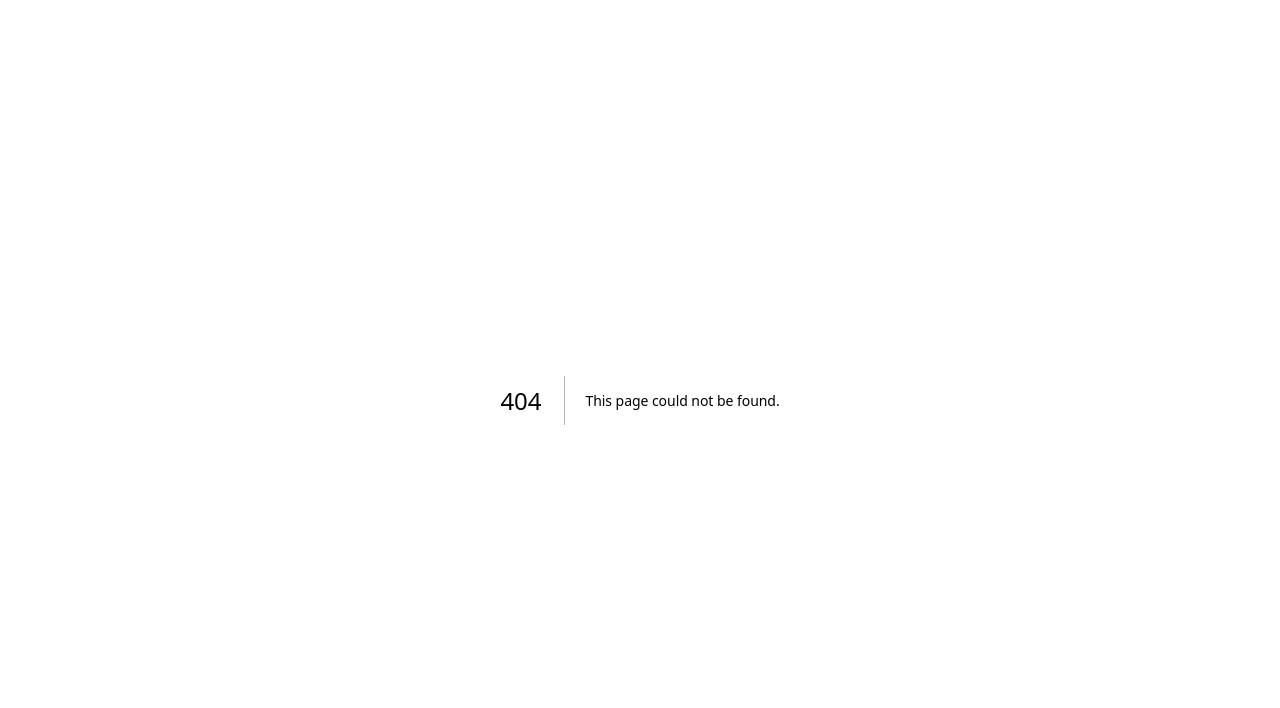
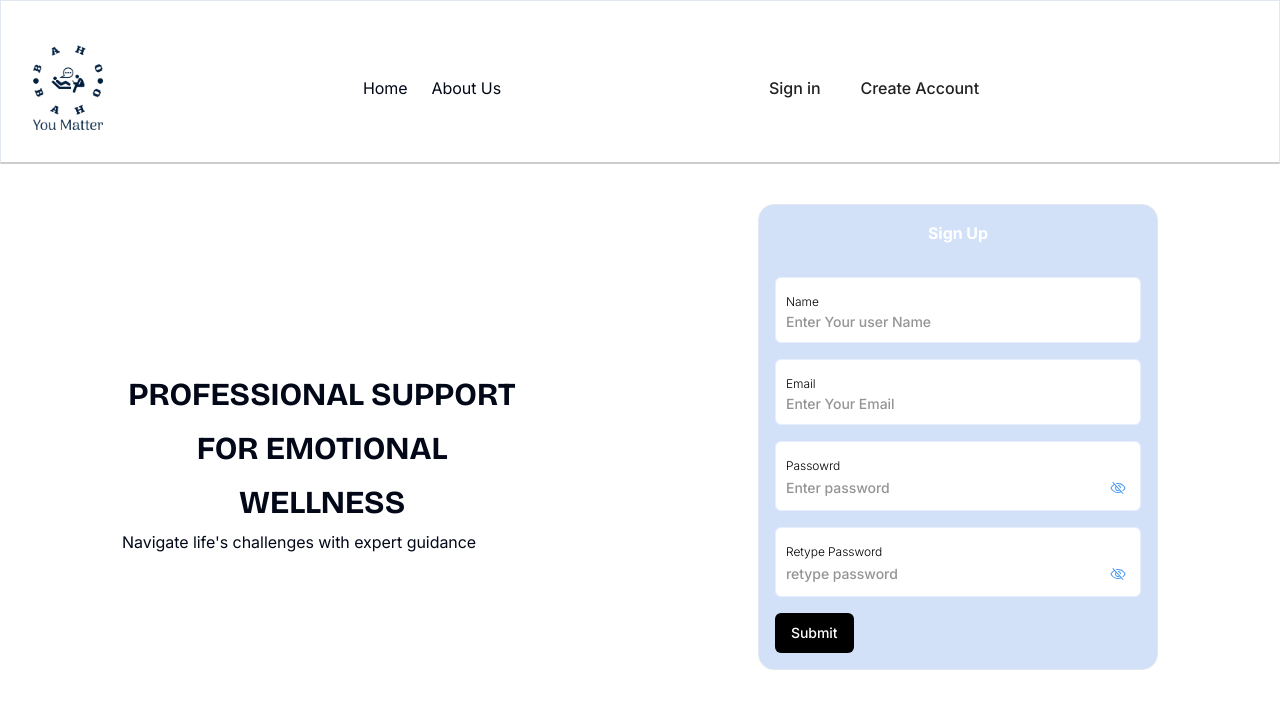
Before and after one commit to SethNdagijimana/e-therapy, a Next.js app: page /signup in a window 1280 px wide. Before the commit this address had no page. Shown: the top 708 px of the page. Built offline with nearby package versions, Linux system fonts and the light colour scheme.

Commit message:
added signup page

```diff
--- /dev/null
+++ b/src/app/(auth)/signup/page.tsx
@@ -0,0 +1,38 @@
+"use client"
+
+import { FormField } from "@/components/FormField"
+import { Navbar } from "@/components/Navbar"
+import { Button } from "@/components/ui/button"
+
+const SignUp = () => {
+    return (
+        <>
+            <Navbar />
+
+            <div className="grid grid-cols-2 gap-2 p-2 place-items-center">
+                <div className="w-[400px]">
+                    <h2 className="text-center font-bold font-bricolage mt-20">PROFESSIONAL SUPPORT FOR EMOTIONAL WELLNESS</h2>
+                    <p>Navigate life's challenges with expert guidance</p>
+                </div>
+
+                <div className="border rounded-2xl w-[400px] p-4 bg-[#d2e1f7] mt-8">
+                   <p className="text-white font-bold text-center">Sign Up</p>
+
+                   <div className="mt-8">
+                    <form className="space-y-4">
+                    <FormField label="Name" placeholder="Enter Your user Name" type="text"/>
+                    <FormField label="Email" placeholder="Enter Your Email" type="email"/>
+                    <FormField label="Passowrd" placeholder="Enter password" type="password"/>
+                    <FormField label="Retype Password" placeholder="retype password" type="password"/>
+                    <Button type="submit">Submit</Button>
+                    </form>
+
+                   </div>
+                </div>
+
+            </div>
+        </>
+    )
+}
+
+export default SignUp
--- a/src/components/Navbar/Navbar.tsx
+++ b/src/components/Navbar/Navbar.tsx
@@ -1,6 +1,7 @@
 import Link from "next/link"
 import { Logo } from "../Logo"
 import { cn } from "@/lib/utils"
+import { useRouter } from "next/router"
 
 const Navbar = () => {
     return (
@@ -13,7 +14,7 @@ const Navbar = () => {
 
         <ul className="hidden md:flex items-center justify-between gap-6">
           <li className="cursor-pointer">
-            <Link href="#home">Home</Link>
+            <Link href="/">Home</Link>
           </li>
           <li className="cursor-pointer">
             <Link href="#about-us">About Us</Link>
@@ -28,7 +29,7 @@ const Navbar = () => {
             </span>
           </Link>
           <Link
-            href="/signin">
+            href="/signup">
             <span className="md:px-2 md:py-[2px] text-[#212121] font-medium md:text-base text-sm">
               Create Account
             </span>
```
